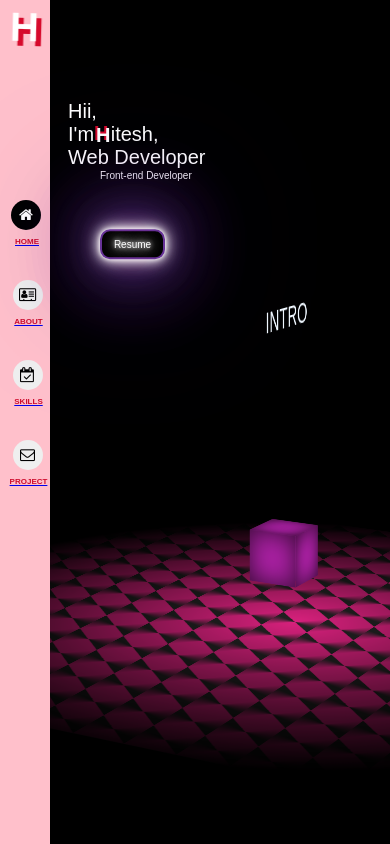
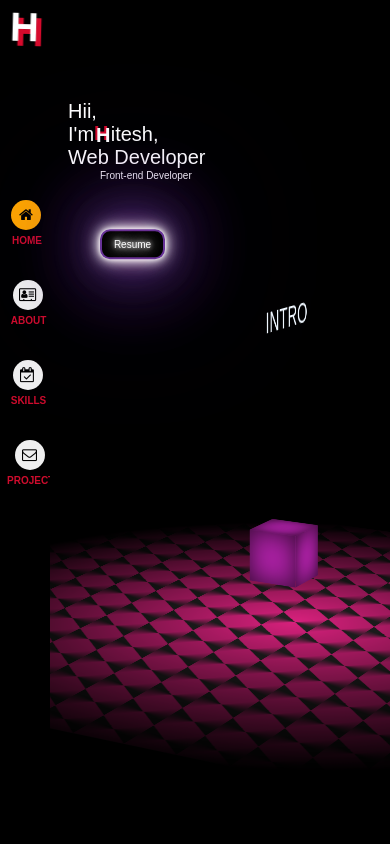
Before and after one commit to Hiteshjoshi123/Portfolio, a plain HTML site: page index.html in a window 390 px wide. Drawn offline with Linux system fonts and the light colour scheme.

Commit message:
Portfolio

```diff
--- a/index.html
+++ b/index.html
@@ -8,7 +8,7 @@
     <link rel="stylesheet" href="style.css">
     <link rel="stylesheet" href="https://cdnjs.cloudflare.com/ajax/libs/font-awesome/4.7.0/css/font-awesome.min.css">
     <script src="jquery-3.6.0.min.js"></script>
-    <title>Document</title>
+    <title>Home</title>
 </head>
 
 <body>
@@ -36,11 +36,11 @@
             </div>
 
             <div class="about">
-                <a href="index.html">
-                    <button class="button" style="background-color: black;">
-                        <i class="fa fa-home" style="font-size:15px;color:white"></i>
+                <a href="index.html" class="load">
+                    <button class="button" style="background-color: orange;">
+                        <i class="fa fa-home" style="color:White"></i>
                     </button>
-                    <span class="subhead">HOME</span>
+                    <span class="subhead1">HOME</span>
                 </a>
 
             </div>
@@ -48,9 +48,9 @@
             <div class="project">
                 <a href="about.html">
                     <button class="button">
-                        <i  class="fa fa-address-card-o" style="font-size:15px;color:black"></i>
+                        <i  class="fa fa-address-card-o" style="color:black"></i>
                     </button>
-                    <span class="subhead">ABOUT</span>
+                    <span class="subhead2">ABOUT</span>
                 </a>
 
             </div>
@@ -58,9 +58,9 @@
             <div class="contact">
                 <a href="skills.html">
                     <button class="button">
-                        <i  class="fa fa-calendar-check-o"  class="fa fa-envelope-o" style="font-size:15px;color:black"></i>
+                        <i  class="fa fa-calendar-check-o"  class="fa fa-envelope-o" style="color:black"></i>
                     </button>
-                    <span class="subhead">SKILLS</span>
+                    <span class="subhead3">SKILLS</span>
                 </a>
 
             </div>
@@ -68,9 +68,9 @@
             <div class="resume">
                 <a href="project.html">
                     <button class="button">
-                        <i  class="fa fa-envelope-o" style="font-size:15px;color:black"></i>
+                        <i  class="fa fa-envelope-o" style="color:black"></i>
                     </button>
-                    <span class="subhead">PROJECT</span>
+                    <span class="subhead4">PROJECT</span>
                 </a>
 
             </div>
@@ -99,7 +99,6 @@
                 <div class="ball">INTRO</div>
             </div>
         </div>
-
     </div>
 </body>
 
--- a/script.js
+++ /dev/null
@@ -1,6 +0,0 @@
-setTimeout(() => {
-    $(".home_container").addClass('');
-},2000);
-setTimeout(() => {
-    $(".about").css({"opacity":"1"});
-},4000);
--- a/style.css
+++ b/style.css
@@ -91,7 +91,7 @@ body {
   width: 60px;
   height: 100%;
   position: fixed;
-  background-color: pink;
+  background-color: black;
   animation: bar 1.5s infinite alternate;
   text-align: center;
   overflow: hidden;
@@ -134,15 +134,46 @@ body {
   color: white;
   background-color: orange;
 }
+a{
+  text-decoration: none;
+}
+i::before{
+  font-size: 25px;
+  color: #000;
+}
 
-.subhead {
+.subhead1{
   cursor: pointer;
   font-size: 10px;
   font-weight: 900;
   margin-left: 2px;
+  text-decoration: none;
   color: rgb(207, 12, 45);
 }
-
+.subhead2{
+  cursor: pointer;
+  font-size: 10px;
+  font-weight: 900;
+  margin-left: 2px;
+  text-decoration: none;
+  color: rgb(207, 12, 45);
+}
+.subhead3{
+  cursor: pointer;
+  font-size: 10px;
+  font-weight: 900;
+  margin-left: 2px;
+  text-decoration: none;
+  color: rgb(207, 12, 45);
+}
+.subhead4{
+  cursor: pointer;
+  font-size: 10px;
+  font-weight: 900;
+  margin-left: 2px;
+  text-decoration: none;
+  color: rgb(207, 12, 45);
+}
 .smalllogo {
   position: absolute;
   left: 5px;
@@ -409,6 +440,10 @@ body {
   transform: translate(50px, 0%) rotateY(90deg);
 }
 @media only screen and (min-width: 350px) and (max-width: 700px) {
+i::before{
+  font-size: 15px;
+  color: #000;
+}
   .floor1 {
     min-width: 10vh;
     perspective: 40em;
```
Also changed, not shown: example.html (added, +37 -0 lines), project.html (+1 -1 lines), 1 other file.
